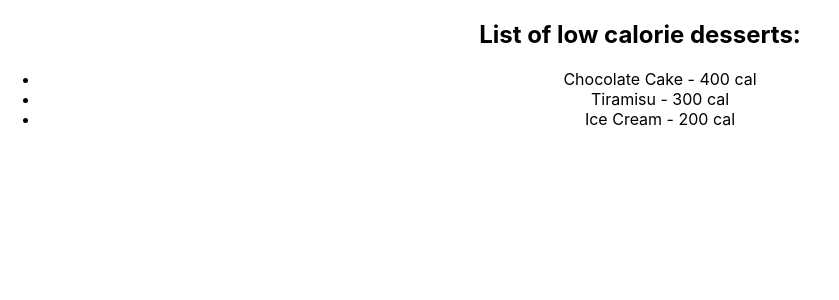
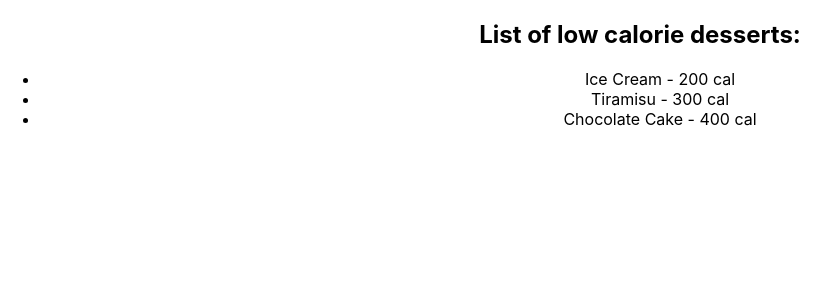
Before and after one commit to HopeMarwal/react_advanced_course, a React (Create React App) app: page / in a window 1280 px wide. Shown: the top 300 px of the page, without its empty margins (0-839 px from the left). Built offline with nearby package versions, Linux system fonts and the light colour scheme.

Commit message:
Edit dessert list

```diff
--- a/src/DessertsList.js
+++ b/src/DessertsList.js
@@ -1,18 +1,20 @@
 function DessertsList({data}) {
   // Implement the component here.
 
-  const sortedDesserts = data.sort((a, b) => {
-    return b.calories - a.calories
-  })
+  const sortedData = data
+    .filter(item => item.calories < 500)
+    .sort((a,b) => {
+      return a.calories - b.calories
+    })
+    .map((dessert, index) => {
+      return (
+        <li key={index}>{`${dessert.name} - ${dessert.calories} cal`}</li>
+      )
+    })
 
-  const filteredDesserts = sortedDesserts.filter((item) => item.calories < 500)
-
-  const displayDesserts = filteredDesserts.map((item, index) => {
-    return <li key={index}>{`${item.name} - ${item.calories} cal`}</li>
-  })
   return (
     <ul>
-      {displayDesserts}
+      {sortedData}
     </ul>
   )
 }
```
